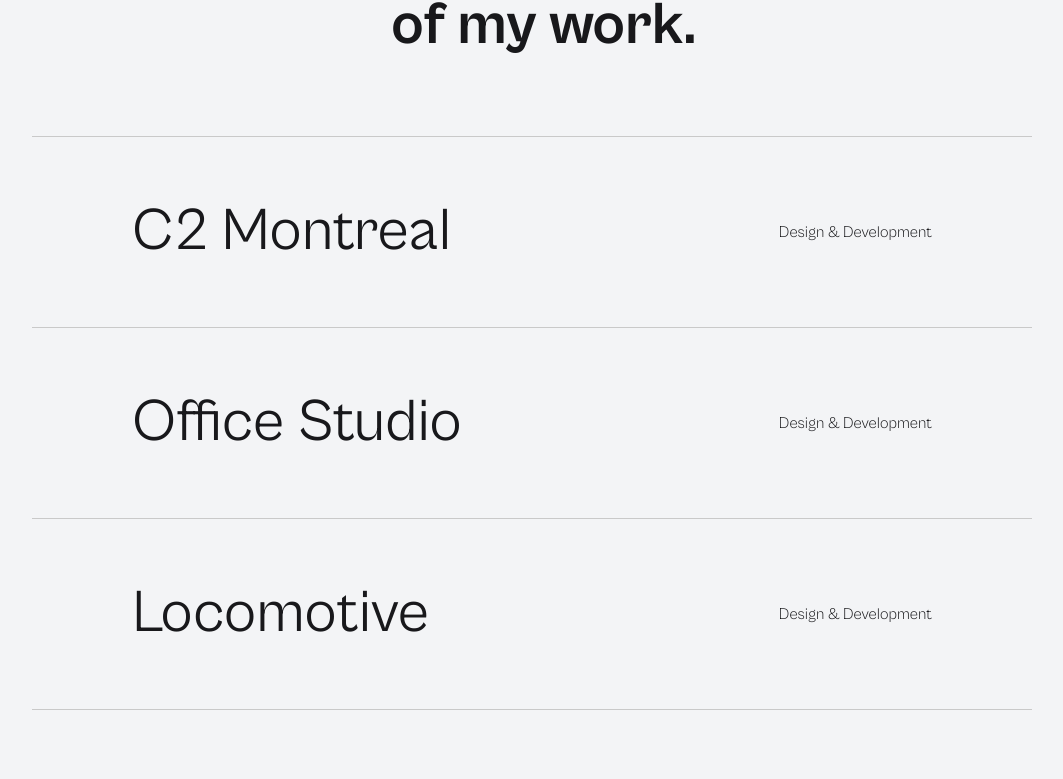
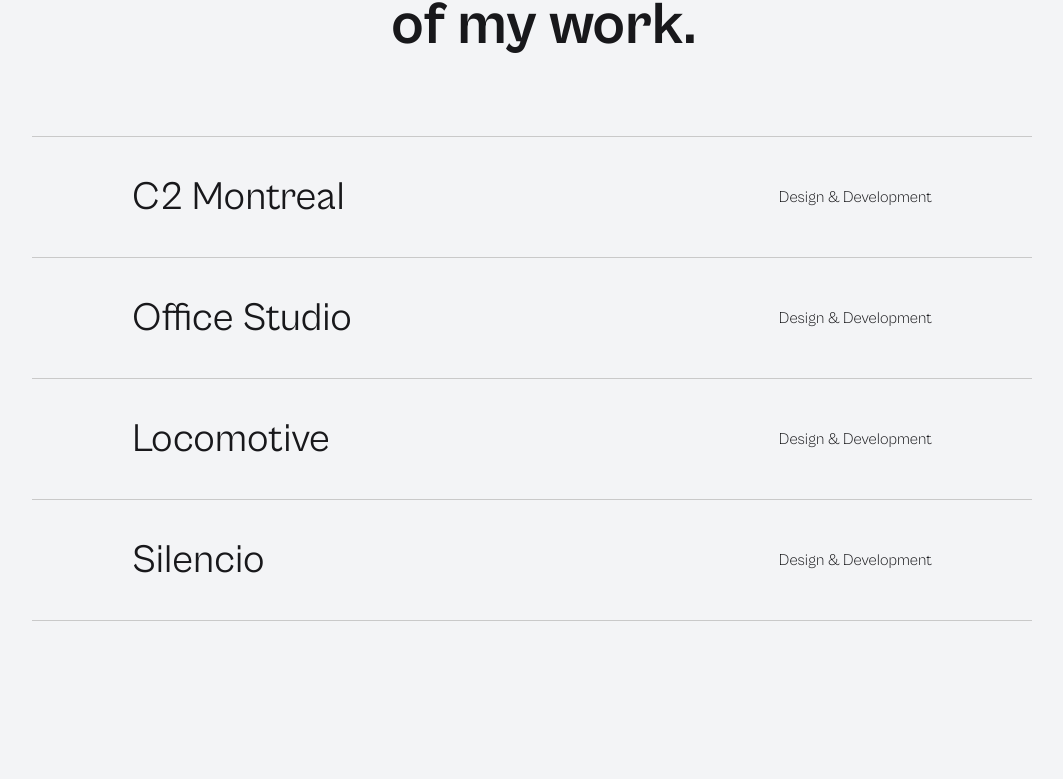
Before and after one commit to codingwebsa/knockbot-2.0, a Next.js app: page / in a window 1280 px wide. Shown: the part 1640-2419 px from the top of the page, without its empty margins (96-1159 px from the left). Built offline with nearby package versions, Linux system fonts and the light colour scheme.

Commit message:
work-section made a bit smaller

```diff
--- a/src/components/works/work.tsx
+++ b/src/components/works/work.tsx
@@ -1,6 +1,4 @@
 "use client";
-
-import React from "react";
 
 import styles from "~/styles/work.module.css";
 
--- a/src/styles/work.module.css
+++ b/src/styles/work.module.css
@@ -3,7 +3,7 @@
   width: 100%;
   justify-content: space-between;
   align-items: center;
-  padding: 50px 100px 50px 100px;
+  padding: 30px 100px 30px 100px;
   border-top: 1px solid rgb(201, 201, 201);
   cursor: pointer;
   transition: all 0.2s;
@@ -25,7 +25,7 @@
 }
 
 .project h2 {
-  font-size: 60px;
+  font-size: 40px;
   margin: 0px;
   font-weight: 400;
   transition: all 0.4s;
```
